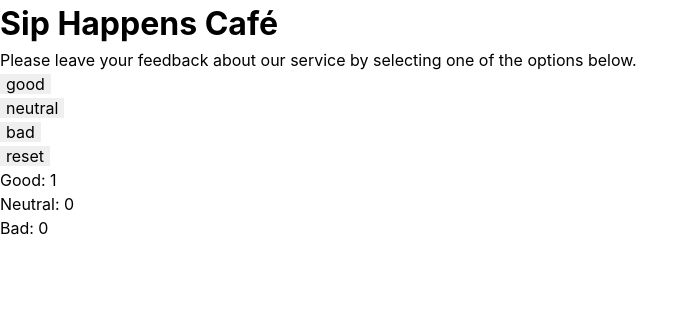
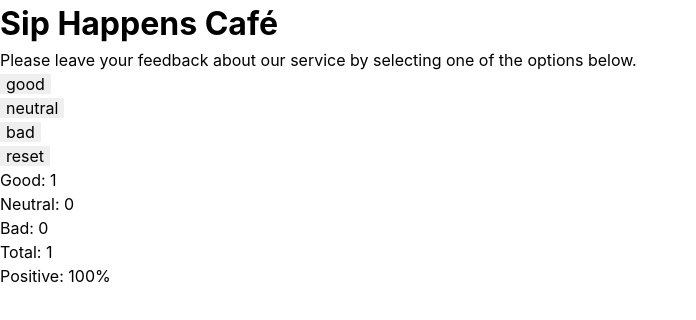
Before and after one commit to YuliiaLukomska/goit-react-hw-02, a React (Vite) app: page / in a window 1280 px wide. Both pictures are taken after a click on the button "good". Shown: the top 320 px of the page, without its empty margins (0-696 px from the left). Built offline with nearby package versions, Linux system fonts and the light colour scheme.

Commit message:
task 5 was done

```diff
--- a/src/App.jsx
+++ b/src/App.jsx
@@ -7,7 +7,9 @@ import Notification from "./components/Notification/Notification";
 function App() {
   const [reviews, setReviews] = useState({ good: 0, neutral: 0, bad: 0 });
   const totalFeedback = reviews.good + reviews.neutral + reviews.bad;
-
+  const positiveValue = Math.round(
+    ((reviews.good + reviews.neutral) / totalFeedback) * 100
+  );
   const updateFeedback = (feedbackType) => {
     console.log(feedbackType);
     if (feedbackType === "reset") {
@@ -41,6 +43,8 @@ function App() {
           goodReview={reviews.good}
           neutralReview={reviews.neutral}
           badReview={reviews.bad}
+          totalFeedbackValue={totalFeedback}
+          positiveValuePercent={positiveValue}
         />
       ) : (
         <Notification />
--- a/src/components/Feedback/Feedback.jsx
+++ b/src/components/Feedback/Feedback.jsx
@@ -1,4 +1,10 @@
-const Feedback = ({ goodReview, neutralReview, badReview }) => {
+const Feedback = ({
+  goodReview,
+  neutralReview,
+  badReview,
+  totalFeedbackValue,
+  positiveValuePercent,
+}) => {
   return (
     <ul>
       <li>
@@ -10,6 +16,16 @@ const Feedback = ({ goodReview, neutralReview, badReview }) => {
       <li>
         <p>Bad: {badReview}</p>
       </li>
+      {totalFeedbackValue > 0 && (
+        <>
+          <li>
+            <p>Total: {totalFeedbackValue}</p>
+          </li>
+          <li>
+            <p>Positive: {positiveValuePercent}%</p>
+          </li>
+        </>
+      )}
     </ul>
   );
 };
```
